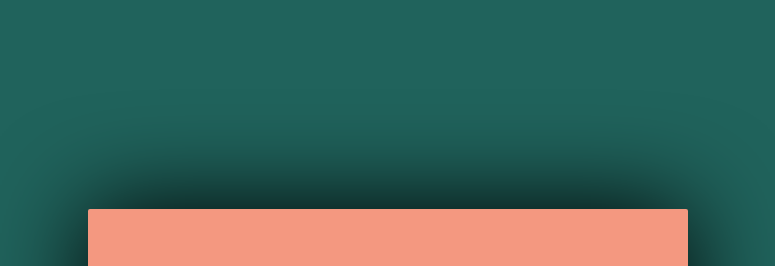
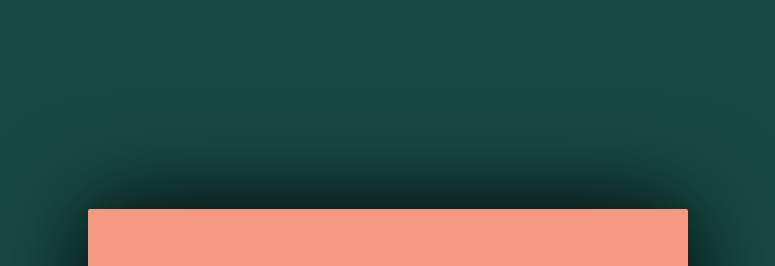
Before and after one commit to GogoMogo1989/my-first-github-page, a plain HTML site: page index.html in a window 1280 px wide. Shown: the part 54-320 px from the top of the page, without its empty margins (252-1027 px from the left). Drawn offline with Linux system fonts and the light colour scheme.

Commit message:
I changed back the background color.

```diff
--- a/style.css
+++ b/style.css
@@ -15,7 +15,7 @@ select{appearance: none !important; -webkit-appearance: none !important; border-
 
 
 body{
-    background-color: #20635c;
+    background-color: #184a45;
 
     font-family: 'Montserrat', sans-serif;
 }
```
